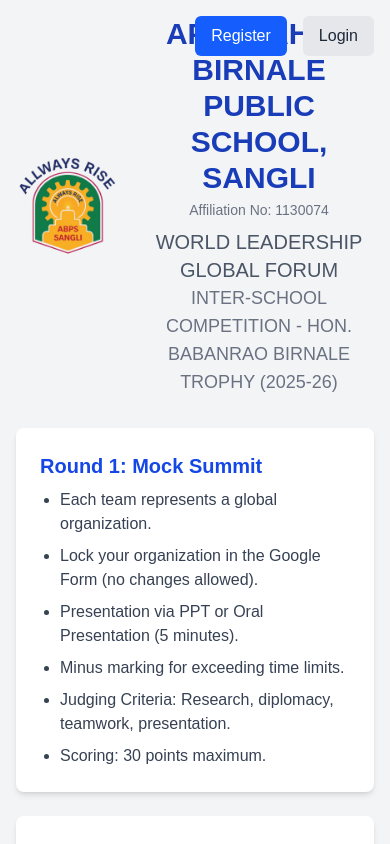
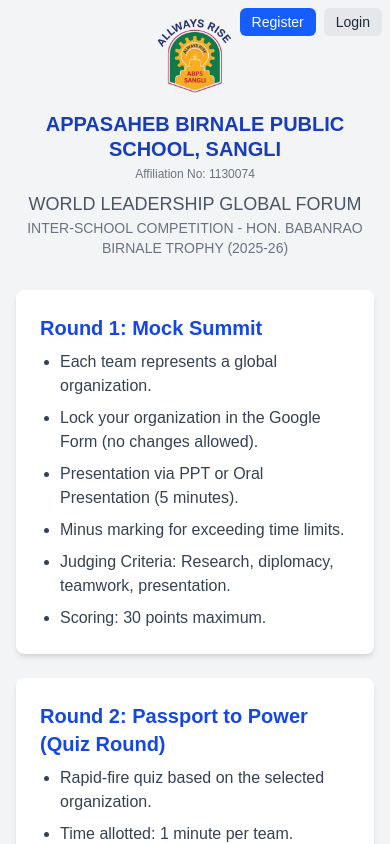
Before and after one commit to patharwataditya/school-competition, a Next.js app: page / in a window 390 px wide. Shown: the top 844 px of the page. Built offline with nearby package versions, Linux system fonts and the light colour scheme.

Commit message:
minor responsive fixes

```diff
--- a/src/app/page.js
+++ b/src/app/page.js
@@ -5,29 +5,29 @@
   return (
      <div className="min-h-screen bg-gray-100 flex flex-col items-center justify-center p-4 relative">
       {/* Header */}
-      <header className="mb-8">
-        <div className="flex items-center justify-center gap-6">
+      <header className="mb-8 w-full">
+        <div className="flex flex-col md:flex-row items-center justify-center gap-4 md:gap-6">
           {/* Logo Div */}
           <div className="flex-shrink-0">
             <img
               src="../logo.png"
               alt="School Logo"
-              className="h-26 w-auto object-contain"
+              className="h-20 md:h-26 w-auto object-contain"
             />
           </div>
 
           {/* Header Text Div */}
           <div className="text-center">
-            <h1 className="text-3xl font-bold text-blue-800">
+            <h1 className="text-xl md:text-3xl font-bold text-blue-800 leading-tight">
               APPASAHEB BIRNALE PUBLIC SCHOOL, SANGLI
             </h1>
-            <p className="text-sm text-gray-500 mt-1">
+            <p className="text-xs md:text-sm text-gray-500 mt-1">
               Affiliation No: 1130074
             </p>
-            <p className="text-xl text-gray-600 mt-2">
+            <p className="text-lg md:text-xl text-gray-600 mt-2">
               WORLD LEADERSHIP GLOBAL FORUM
             </p>
-            <p className="text-lg text-gray-500">
+            <p className="text-sm md:text-lg text-gray-500 px-2">
               INTER-SCHOOL COMPETITION - HON. BABANRAO BIRNALE TROPHY (2025-26)
             </p>
           </div>
@@ -35,16 +35,16 @@
       </header>
 
       {/* Register and Login Buttons */}
-      <div className="absolute top-4 right-4 flex gap-4">
+      <div className="absolute top-2 right-2 md:top-4 md:right-4 flex gap-2 md:gap-4">
         <Link
           href="/register"
-          className="bg-blue-600 text-white px-4 py-2 rounded-md hover:bg-blue-700 transition-colors"
+          className="bg-blue-600 text-white px-3 py-1 md:px-4 md:py-2 text-sm rounded-md hover:bg-blue-700 transition-colors"
         >
           Register
         </Link>
         <Link
           href="/login"
-          className="bg-gray-200 text-gray-800 px-4 py-2 rounded-md hover:bg-gray-300 transition-colors"
+          className="bg-gray-200 text-gray-800 px-3 py-1 md:px-4 md:py-2 text-sm rounded-md hover:bg-gray-300 transition-colors"
         >
           Login
         </Link>
```
